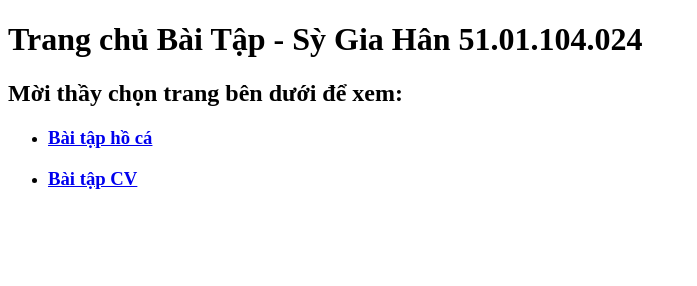
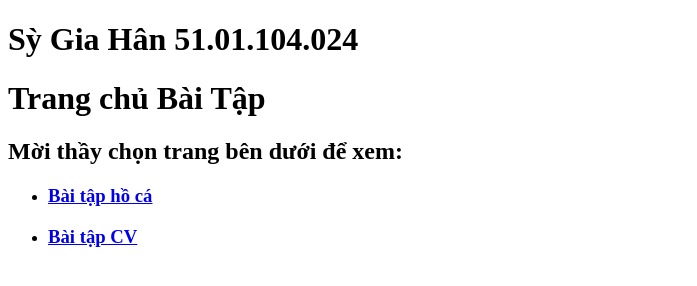
Before and after one commit to SyGiaHan1101-tech/BaiTap, a plain HTML site: page index.html in a window 1280 px wide. Shown: the whole page, without its empty margins (0-697 px from the left). Drawn offline with Linux system fonts and the light colour scheme.

Commit message:
Update index.html

```diff
--- a/index.html
+++ b/index.html
@@ -6,7 +6,8 @@
   <title>Bài Tập - Trang Chủ</title>
 </head>
 <body>
-  <h1>Trang chủ Bài Tập - Sỳ Gia Hân 51.01.104.024</h1>
+  <h1>Sỳ Gia Hân 51.01.104.024</h1>
+  <h1>Trang chủ Bài Tập</h1>
   <p><h2>Mời thầy chọn trang bên dưới để xem:</h2></p>
 
   <ul>
```
